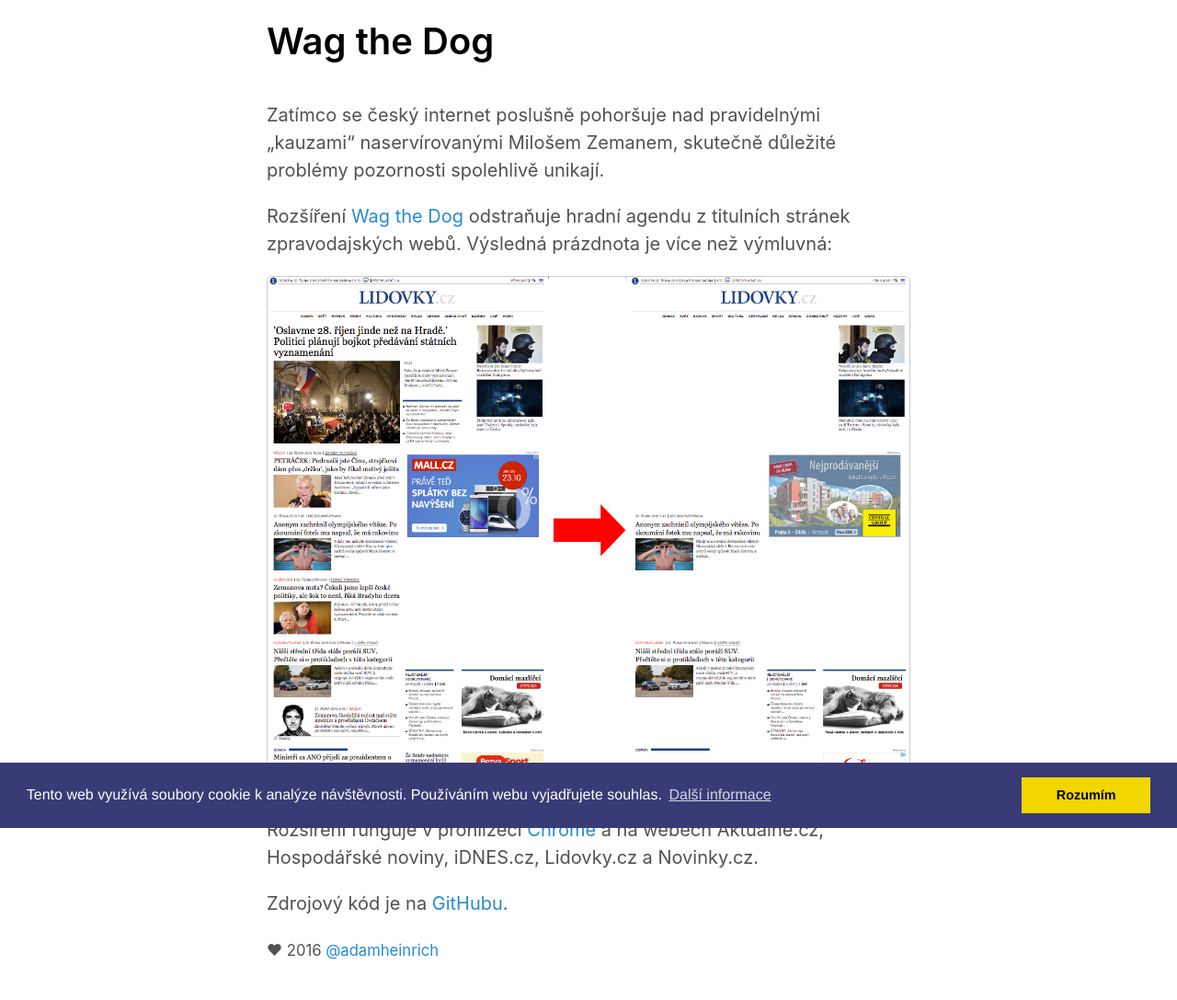
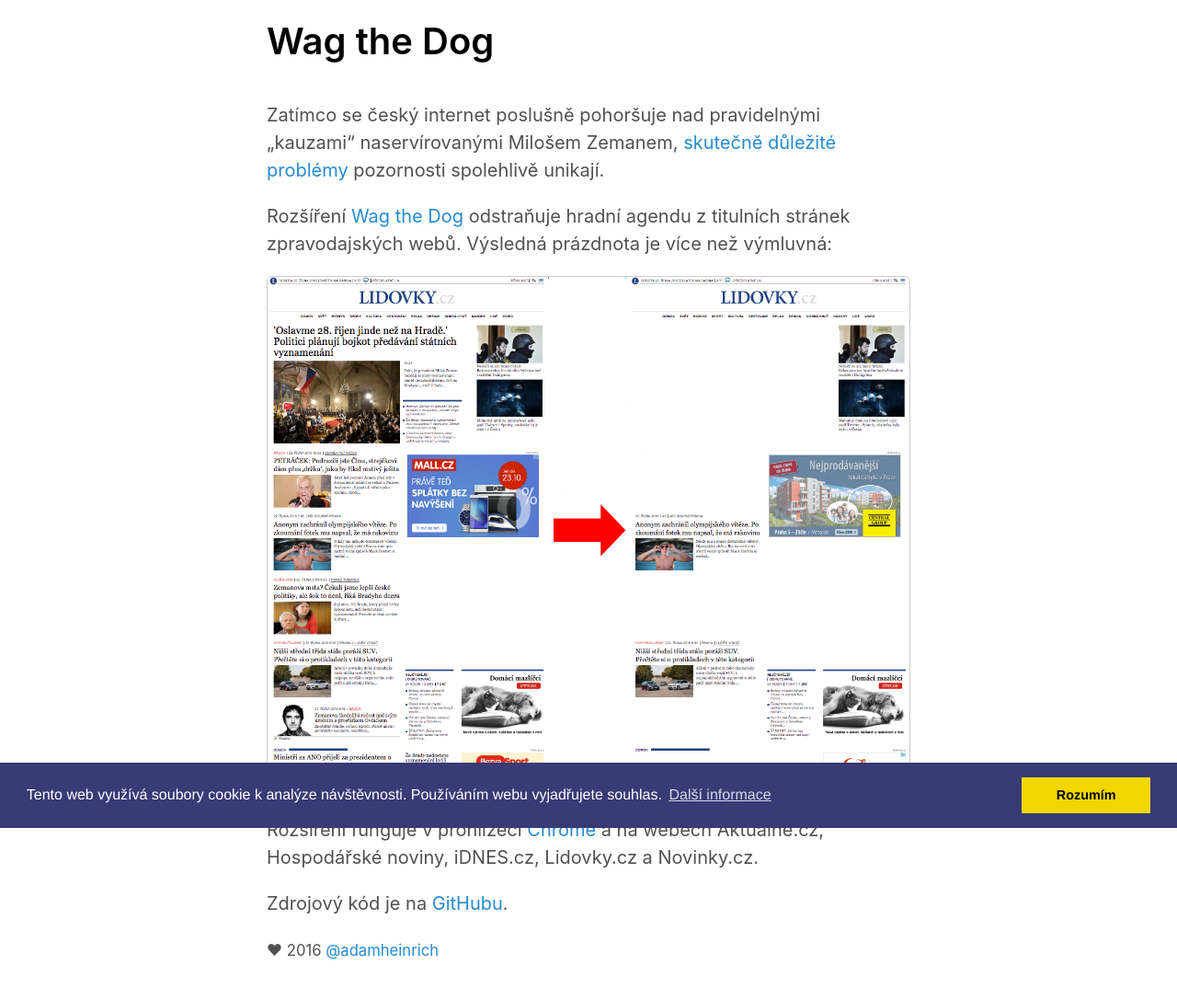
Before and after one commit to adamheinrich/hradblock, a Jekyll site: the page built from www/index.md, in a window 1280 px wide. Shown: the whole page at 92% size. Built offline with Jekyll 4.4.1, drawn with Linux system fonts in a browser that asks for light colours; some of the changed lines change nothing that is shown.

Commit message:
www: Uprava textu

```diff
--- a/www/_config.yml
+++ b/www/_config.yml
@@ -1,6 +1,6 @@
 # Setup
 title:               Wag the Dog
-tagline:             Ignorujte agendu hradní partičky
+tagline:             Ignorujte mediální obsesi Zemanem
 url:                 https://vypisky.adamh.cz
 baseurl:             ""
 
--- a/www/index.md
+++ b/www/index.md
@@ -4,19 +4,22 @@
 ---
 
 Zatímco se český internet poslušně pohoršuje nad pravidelnými
-&bdquo;kauzami&ldquo; naservírovanými Milošem Zemanem, skutečně důležité
-problémy pozornosti spolehlivě unikají.
+&bdquo;kauzami&ldquo; naservírovanými Milošem Zemanem, [skutečně][1]
+[důležité][2] [problémy][3] pozornosti spolehlivě unikají.
 
-Rozšíření [Wag the Dog][1] odstraňuje hradní agendu z titulních stránek
+Rozšíření [Wag the Dog][4] odstraňuje hradní agendu z titulních stránek
 zpravodajských webů. Výsledná prázdnota je více než výmluvná:
 
-[![Ukázka](/public/lidovky.png)][1]
+[![Ukázka](/public/lidovky.png)][4]
 
-Rozšíření funguje v prohlížečí [Chrome][2] a na webech Aktuálně.cz, Hospodářské
+Rozšíření funguje v prohlížečí [Chrome][5] a na webech Aktuálně.cz, Hospodářské
 noviny, iDNES.cz, Lidovky.cz a Novinky.cz.
 
-Zdrojový kód je na [GitHubu][3].
+Zdrojový kód je na [GitHubu][6].
 
-[1]: https://chrome.google.com/webstore/detail/wag-the-dog/lfhgibdmbmnlmjfdoplhaoplnffchjgf
-[2]: https://www.google.com/chrome/browser/desktop/index.html
-[3]: https://github.com/adamheinrich/wag-the-dog
+[1]: https://www.novinky.cz/domaci/417964-verejna-sluzba-se-ma-zvyhodnit-navrh-ale-pripomina-drabkuv-paskvil.html
+[2]: http://denikreferendum.cz/clanek/23283-zakon-o-socialnim-bydleni-nutnost-na-kterou-nezbyva-mnoho-casu
+[3]: http://blisty.cz/art/83945.html
+[4]: https://chrome.google.com/webstore/detail/wag-the-dog/lfhgibdmbmnlmjfdoplhaoplnffchjgf
+[5]: https://www.google.com/chrome/browser/desktop/index.html
+[6]: https://github.com/adamheinrich/wag-the-dog
```
